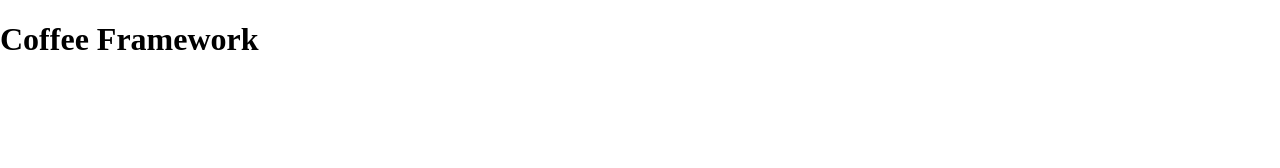
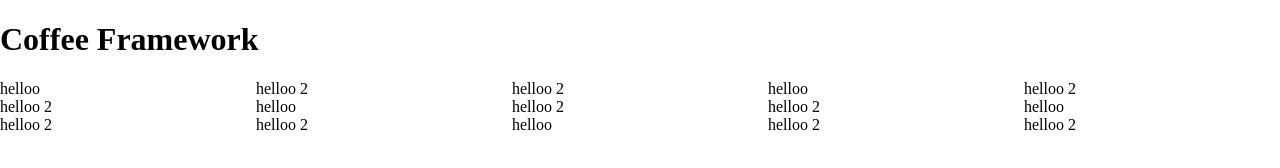
Before and after one commit to n-sikka/coffee-framework, a website: page index.sample.html in a window 1280 px wide. Drawn offline with Linux system fonts and the light colour scheme; files that its build step writes are made by us from their sources.

```diff
--- a/gulp/server.js
+++ b/gulp/server.js
@@ -2,7 +2,7 @@
     connect = require('gulp-connect'),
     livereload = require('gulp-livereload');
 
-gulp.task('connect', function() {
+gulp.task('server', function() {
   connect.server({
     root: './',
     port: 3000,
--- a/index.sample.html
+++ b/index.sample.html
@@ -32,6 +32,52 @@
     </head>
     <body>
         <h1>Coffee Framework</h1>
-
+        <div class="d-grid">
+            <div>
+                helloo
+            </div>
+            <div>
+                helloo 2
+            </div>
+            <div>
+                helloo 2
+            </div>
+            <div>
+                helloo
+            </div>
+            <div>
+                helloo 2
+            </div>
+            <div>
+                helloo 2
+            </div>
+            <div>
+                helloo
+            </div>
+            <div>
+                helloo 2
+            </div>
+            <div>
+                helloo 2
+            </div>
+            <div>
+                helloo
+            </div>
+            <div>
+                helloo 2
+            </div>
+            <div>
+                helloo 2
+            </div>
+            <div>
+                helloo
+            </div>
+            <div>
+                helloo 2
+            </div>
+            <div>
+                helloo 2
+            </div>
+        </div>
     </body>
 </html>
--- a/package.json
+++ b/package.json
@@ -19,18 +19,14 @@
     "gulp": "^3.9.1"
   },
   "devDependencies": {
+    "browser-sync": "^2.23.6",
     "eslint": "^2.12.0",
-    "eslint-config-angular": "^0.5.0",
-    "eslint-plugin-angular": "^1.0.1",
     "event-stream": "^3.3.2",
     "gulp-autoprefixer": "^5.0.0",
     "gulp-concat": "^2.6.0",
-    "gulp-connect": "^4.0.0",
     "gulp-eslint": "^2.0.0",
     "gulp-inject": "^4.1.0",
     "gulp-jshint": "^2.0.1",
-    "gulp-livereload": "^3.8.1",
-    "gulp-ng-annotate": "^2.0.0",
     "gulp-postcss": "^7.0.1",
     "gulp-rename": "^1.2.2",
     "gulp-sass": "^2.3.1",
```
Also changed, not shown: gulpfile.js (+19 -8 lines).
